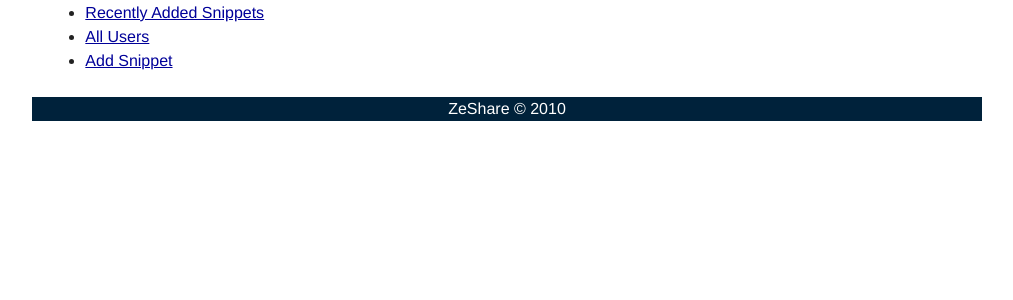
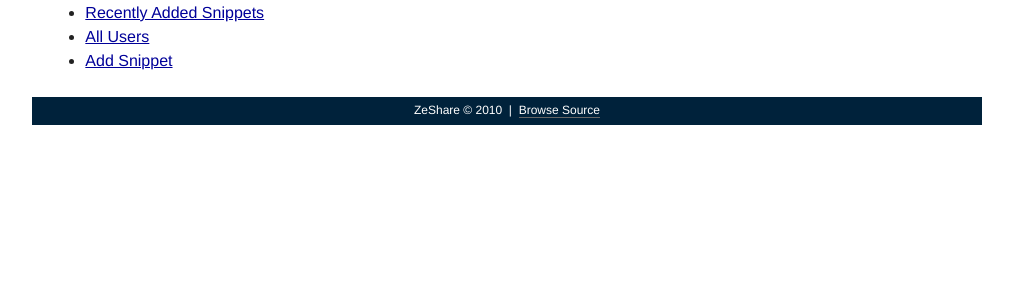
Before and after one commit to nandak522/zeshare, a Django app: template templates/homepage.html in a window 1280 px wide. Shown: the part 317-617 px from the top of the page, without its empty margins (133-1146 px from the left). Run offline with Django 3.2, Linux system fonts and the light colour scheme; the template is opened without the code that fills it: values that come from a table or form of the project are taken from there, others are empty; data comes from the database, SQL or seed files in the repository; parts of the project's set-up code (start-up, migrations or seed data) failed here and were passed over.

Commit message:
UI fixes

```diff
--- a/site_media/css/master.css
+++ b/site_media/css/master.css
@@ -3,9 +3,10 @@
 #site_header{font:normal 1.8em "Monospace",'sans-serif', 'Arial';}
 .header{background:#00223B;color:#FFF;padding-top:1em;}
 #header_toplinks{text-align:right;font-size:0.5em;}
-#header_toplinks a{color:#FFF;text-decoration:none;border-bottom:1px solid #666;}
-#header_toplinks a:hover{border-bottom:1px solid #FFF;}
-.footer{background:#00223B;color:#FFF;text-align:center;}
+#footer_links{text-align:center;font-size:0.75em;}
+#header_toplinks a, #footer_links a{color:#FFF;text-decoration:none;border-bottom:1px solid #666;}
+#header_toplinks a:hover, #footer_links a:hover{border-bottom:1px solid #FFF;}
+.footer{background:#00223B;color:#FFF;text-align:center;height:24px;padding-top:0.25em;}
 
 /*Snippet Profile Page*/
 .linenodiv a{color:#FFF;text-decoration:none;}
--- a/templates/footer.html
+++ b/templates/footer.html
@@ -1 +1,5 @@
+<div id='footer_links'>
 ZeShare &copy; 2010
+&nbsp;|&nbsp;
+<a href='http://github.com/madhav/zeshare/'>Browse Source</a>
+</div>
```
